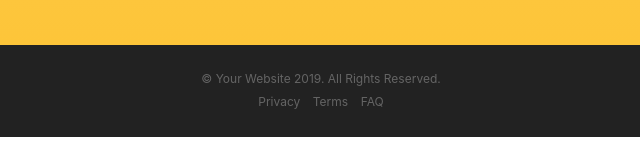
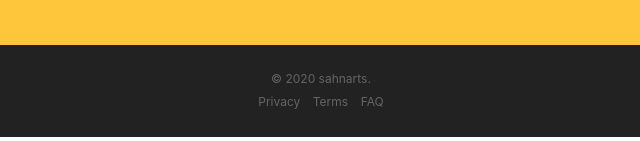
Before and after one commit to prensmiskin/sahnarts, a website with bundled scripts: page index.html in a window 1280 px wide. Shown: the part 3702-3843 px from the top of the page, 319-959 px from the left. Built offline with nearby package versions, Linux system fonts and the light colour scheme; a web font is replaced by a local one.

Commit message:
Update index.html

```diff
--- a/index.html
+++ b/index.html
@@ -200,7 +200,7 @@
 
   <footer>
     <div class="container">
-      <p>&copy; Your Website 2019. All Rights Reserved.</p>
+      <p>&copy; 2020 sahnarts.</p>
       <ul class="list-inline">
         <li class="list-inline-item">
           <a href="#">Privacy</a>
```
